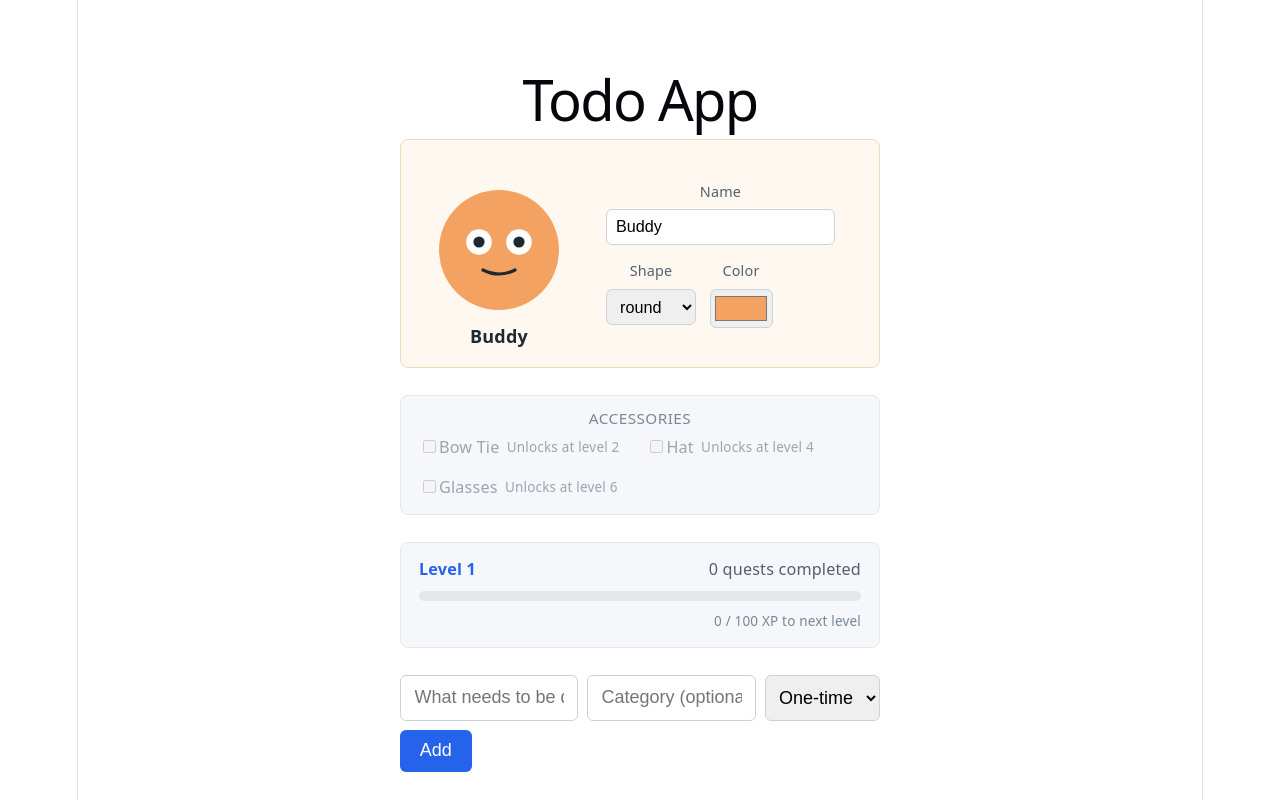
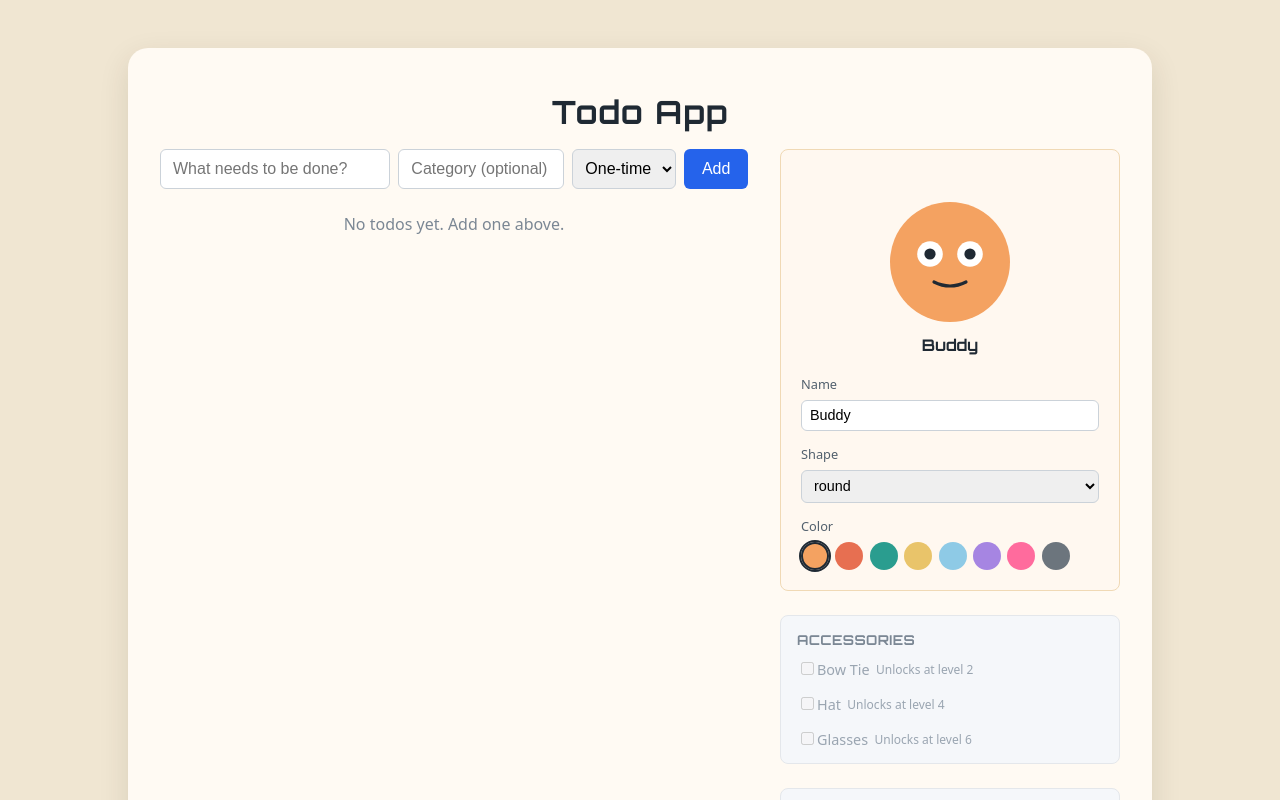
Before and after one commit to iamomtiwari/vibe-coding-lab, a React (Vite) app in the folder 01-todo-app/: page / in a window 1280 px wide. Shown: the top 800 px of the page. Built offline with nearby package versions, Linux system fonts and the light colour scheme.

Commit message:
style(todo-app): redesign layout, add beige theme, orbitron font, more pet variety

```diff
--- a/01-todo-app/index.html
+++ b/01-todo-app/index.html
@@ -5,6 +5,12 @@
     <link rel="icon" type="image/svg+xml" href="/favicon.svg" />
     <meta name="viewport" content="width=device-width, initial-scale=1.0" />
     <title>Todo App</title>
+    <link rel="preconnect" href="https://fonts.googleapis.com" />
+    <link rel="preconnect" href="https://fonts.gstatic.com" crossorigin />
+    <link
+      href="https://fonts.googleapis.com/css2?family=Orbitron:wght@500;700;900&display=swap"
+      rel="stylesheet"
+    />
   </head>
   <body>
     <div id="root"></div>
--- a/01-todo-app/src/App.css
+++ b/01-todo-app/src/App.css
@@ -1,26 +1,62 @@
 .app {
-  max-width: 480px;
+  max-width: 960px;
   margin: 3rem auto;
-  padding: 0 1.5rem;
+  padding: 2rem;
   font-family: system-ui, sans-serif;
   color: #1f2933;
+  background: #fffaf3;
+  border-radius: 20px;
+  box-shadow: 0 10px 30px rgba(60, 45, 20, 0.12);
 }
 
 h1 {
+  font-family: 'Orbitron', system-ui, sans-serif;
+  font-weight: 700;
+  letter-spacing: 0.04em;
   text-align: center;
   margin-bottom: 1.5rem;
 }
 
+.layout {
+  display: grid;
+  grid-template-columns: 1fr 340px;
+  gap: 2rem;
+  align-items: start;
+}
+
+.main-column {
+  min-width: 0;
+}
+
+.sidebar {
+  min-width: 0;
+  display: flex;
+  flex-direction: column;
+  gap: 1.5rem;
+}
+
+.sidebar .pet-panel,
+.sidebar .accessories-panel,
+.sidebar .stats-panel {
+  margin-bottom: 0;
+}
+
+@media (max-width: 760px) {
+  .layout {
+    grid-template-columns: 1fr;
+  }
+}
+
 .pet-panel {
   display: flex;
+  flex-direction: column;
   align-items: center;
-  gap: 1.5rem;
+  gap: 1rem;
   background: #fff8f0;
   border: 1px solid #f0d9b5;
   border-radius: 8px;
-  padding: 1rem;
+  padding: 1.25rem;
   margin-bottom: 1.5rem;
-  flex-wrap: wrap;
 }
 
 .pet-display {
@@ -66,14 +102,15 @@ h1 {
 }
 
 .pet-name {
-  font-weight: 600;
+  font-family: 'Orbitron', system-ui, sans-serif;
+  font-weight: 700;
 }
 
 .pet-controls {
   display: flex;
-  flex-wrap: wrap;
+  flex-direction: column;
   gap: 0.75rem;
-  flex: 1;
+  width: 100%;
 }
 
 .pet-field {
@@ -92,10 +129,25 @@ h1 {
   font-size: 0.9rem;
 }
 
-.pet-field input[type='color'] {
-  padding: 0.15rem;
-  height: 2.2rem;
-  width: 3.5rem;
+.color-swatches {
+  display: flex;
+  flex-wrap: wrap;
+  gap: 0.4rem;
+}
+
+.color-swatch {
+  width: 1.75rem;
+  height: 1.75rem;
+  border-radius: 50%;
+  border: 2px solid transparent;
+  cursor: pointer;
+  padding: 0;
+}
+
+.color-swatch.selected {
+  border-color: #1f2933;
+  box-shadow: 0 0 0 2px #fffaf3;
+  outline: 2px solid #1f2933;
 }
 
 .accessories-panel {
@@ -148,7 +200,8 @@ h1 {
 }
 
 .level-badge {
-  font-weight: 600;
+  font-family: 'Orbitron', system-ui, sans-serif;
+  font-weight: 700;
   color: #2563eb;
 }
 
@@ -228,6 +281,7 @@ h1 {
 }
 
 .group-title {
+  font-family: 'Orbitron', system-ui, sans-serif;
   font-size: 0.85rem;
   text-transform: uppercase;
   letter-spacing: 0.03em;
--- a/01-todo-app/src/App.jsx
+++ b/01-todo-app/src/App.jsx
@@ -1,5 +1,5 @@
 import { useEffect, useRef, useState } from 'react'
-import PetAvatar, { ACCESSORIES } from './PetAvatar'
+import PetAvatar, { ACCESSORIES, PET_COLORS, PET_SHAPES } from './PetAvatar'
 import './App.css'
 
 const STORAGE_KEY = 'todo-app.todos'
@@ -8,7 +8,6 @@ const PET_STORAGE_KEY = 'todo-app.pet'
 const UNCATEGORIZED = 'Uncategorized'
 const XP_PER_TASK = 10
 
-const PET_SHAPES = ['round', 'square', 'star']
 const DEFAULT_PET = {
   name: 'Buddy',
   shape: 'round',
@@ -256,109 +255,8 @@ function App() {
     <main className="app">
       <h1>Todo App</h1>
 
-      <section className="pet-panel">
-        <div className="pet-display">
-          <PetAvatar
-            shape={pet.shape}
-            color={pet.color}
-            expression={petExpression}
-            equipped={unlockedEquipped}
-          />
-          <span className="pet-name">{pet.name || 'Unnamed pet'}</span>
-        </div>
-        <div className="pet-controls">
-          <label className="pet-field">
-            Name
-            <input
-              type="text"
-              value={pet.name}
-              onChange={(e) =>
-                setPet((prev) => ({ ...prev, name: e.target.value }))
-              }
-              maxLength={20}
-            />
-          </label>
-          <label className="pet-field">
-            Shape
-            <select
-              value={pet.shape}
-              onChange={(e) =>
-                setPet((prev) => ({ ...prev, shape: e.target.value }))
-              }
-            >
-              {PET_SHAPES.map((s) => (
-                <option key={s} value={s}>
-                  {s}
-                </option>
-              ))}
-            </select>
-          </label>
-          <label className="pet-field">
-            Color
-            <input
-              type="color"
-              value={pet.color}
-              onChange={(e) =>
-                setPet((prev) => ({ ...prev, color: e.target.value }))
-              }
-            />
-          </label>
-        </div>
-      </section>
-
-      <section className="accessories-panel">
-        <h2 className="group-title">Accessories</h2>
-        <ul className="accessories-list">
-          {ACCESSORIES.map((accessory) => {
-            const unlocked = level >= accessory.unlockLevel
-            const isEquipped = pet.equipped.includes(accessory.id)
-            return (
-              <li key={accessory.id} className={unlocked ? '' : 'locked'}>
-                <label>
-                  <input
-                    type="checkbox"
-                    checked={unlocked && isEquipped}
-                    disabled={!unlocked}
-                    onChange={() => toggleAccessory(accessory.id)}
-                  />
-                  {accessory.label}
-                </label>
-                {!unlocked && (
-                  <span className="unlock-hint">
-                    Unlocks at level {accessory.unlockLevel}
-                  </span>
-                )}
-              </li>
-            )
-          })}
-        </ul>
-      </section>
-
-      <section className="stats-panel">
-        <div className="stats-header">
-          <span className="level-badge">Level {level}</span>
-          <span className="quests-completed">
-            {profile.questsCompleted} quest
-            {profile.questsCompleted === 1 ? '' : 's'} completed
-          </span>
-        </div>
-        <div
-          className="progress-bar"
-          role="progressbar"
-          aria-valuenow={xpIntoLevel}
-          aria-valuemin={0}
-          aria-valuemax={xpForNextLevel}
-        >
-          <div
-            className="progress-bar-fill"
-            style={{ width: `${progressPercent}%` }}
-          />
-        </div>
-        <span className="xp-label">
-          {xpIntoLevel} / {xpForNextLevel} XP to next level
-        </span>
-      </section>
-
+      <div className="layout">
+        <div className="main-column">
           <form className="add-form" onSubmit={addTodo}>
             <input
               type="text"
@@ -472,6 +370,120 @@ function App() {
               </button>
             </footer>
           )}
+        </div>
+
+        <aside className="sidebar">
+          <section className="pet-panel">
+            <div className="pet-display">
+              <PetAvatar
+                shape={pet.shape}
+                color={pet.color}
+                expression={petExpression}
+                equipped={unlockedEquipped}
+              />
+              <span className="pet-name">{pet.name || 'Unnamed pet'}</span>
+            </div>
+            <div className="pet-controls">
+              <label className="pet-field">
+                Name
+                <input
+                  type="text"
+                  value={pet.name}
+                  onChange={(e) =>
+                    setPet((prev) => ({ ...prev, name: e.target.value }))
+                  }
+                  maxLength={20}
+                />
+              </label>
+              <label className="pet-field">
+                Shape
+                <select
+                  value={pet.shape}
+                  onChange={(e) =>
+                    setPet((prev) => ({ ...prev, shape: e.target.value }))
+                  }
+                >
+                  {PET_SHAPES.map((s) => (
+                    <option key={s} value={s}>
+                      {s}
+                    </option>
+                  ))}
+                </select>
+              </label>
+              <div className="pet-field">
+                <span>Color</span>
+                <div className="color-swatches" role="radiogroup" aria-label="Pet color">
+                  {PET_COLORS.map((c) => (
+                    <button
+                      key={c}
+                      type="button"
+                      role="radio"
+                      aria-checked={pet.color === c}
+                      className={`color-swatch${pet.color === c ? ' selected' : ''}`}
+                      style={{ backgroundColor: c }}
+                      aria-label={c}
+                      onClick={() => setPet((prev) => ({ ...prev, color: c }))}
+                    />
+                  ))}
+                </div>
+              </div>
+            </div>
+          </section>
+
+          <section className="accessories-panel">
+            <h2 className="group-title">Accessories</h2>
+            <ul className="accessories-list">
+              {ACCESSORIES.map((accessory) => {
+                const unlocked = level >= accessory.unlockLevel
+                const isEquipped = pet.equipped.includes(accessory.id)
+                return (
+                  <li key={accessory.id} className={unlocked ? '' : 'locked'}>
+                    <label>
+                      <input
+                        type="checkbox"
+                        checked={unlocked && isEquipped}
+                        disabled={!unlocked}
+                        onChange={() => toggleAccessory(accessory.id)}
+                      />
+                      {accessory.label}
+                    </label>
+                    {!unlocked && (
+                      <span className="unlock-hint">
+                        Unlocks at level {accessory.unlockLevel}
+                      </span>
+                    )}
+                  </li>
+                )
+              })}
+            </ul>
+          </section>
+
+          <section className="stats-panel">
+            <div className="stats-header">
+              <span className="level-badge">Level {level}</span>
+              <span className="quests-completed">
+                {profile.questsCompleted} quest
+                {profile.questsCompleted === 1 ? '' : 's'} completed
+              </span>
+            </div>
+            <div
+              className="progress-bar"
+              role="progressbar"
+              aria-valuenow={xpIntoLevel}
+              aria-valuemin={0}
+              aria-valuemax={xpForNextLevel}
+            >
+              <div
+                className="progress-bar-fill"
+                style={{ width: `${progressPercent}%` }}
+              />
+            </div>
+            <span className="xp-label">
+              {xpIntoLevel} / {xpForNextLevel} XP to next level
+            </span>
+          </section>
+        </aside>
+      </div>
     </main>
   )
 }
--- a/01-todo-app/src/PetAvatar.jsx
+++ b/01-todo-app/src/PetAvatar.jsx
@@ -6,7 +6,26 @@ const BODY_SHAPES = {
   star: (
     <path d="M100 20 L120 80 L184 80 L132 118 L152 180 L100 142 L48 180 L68 118 L16 80 L80 80 Z" />
   ),
+  diamond: (
+    <rect x="45" y="45" width="110" height="110" rx="16" transform="rotate(45 100 100)" />
+  ),
+  blob: (
+    <path d="M100 40 C140 40 172 65 172 106 C172 146 144 187 100 189 C56 191 29 149 30 108 C31 68 60 40 100 40 Z" />
+  ),
 }
+
+export const PET_SHAPES = Object.keys(BODY_SHAPES)
+
+export const PET_COLORS = [
+  '#f4a261',
+  '#e76f51',
+  '#2a9d8f',
+  '#e9c46a',
+  '#8ecae6',
+  '#a685e2',
+  '#ff6b9d',
+  '#6c757d',
+]
 
 const EYE_CENTERS = [
   { x: 75, y: 105 },
--- a/01-todo-app/src/index.css
+++ b/01-todo-app/src/index.css
@@ -1,111 +1,10 @@
 :root {
-  --text: #6b6375;
-  --text-h: #08060d;
-  --bg: #fff;
-  --border: #e5e4e7;
-  --code-bg: #f4f3ec;
-  --accent: #aa3bff;
-  --accent-bg: rgba(170, 59, 255, 0.1);
-  --accent-border: rgba(170, 59, 255, 0.5);
-  --social-bg: rgba(244, 243, 236, 0.5);
-  --shadow:
-    rgba(0, 0, 0, 0.1) 0 10px 15px -3px, rgba(0, 0, 0, 0.05) 0 4px 6px -2px;
-
-  --sans: system-ui, 'Segoe UI', Roboto, sans-serif;
-  --heading: system-ui, 'Segoe UI', Roboto, sans-serif;
-  --mono: ui-monospace, Consolas, monospace;
-
-  font: 18px/145% var(--sans);
-  letter-spacing: 0.18px;
-  color-scheme: light dark;
-  color: var(--text);
-  background: var(--bg);
-  font-synthesis: none;
-  text-rendering: optimizeLegibility;
-  -webkit-font-smoothing: antialiased;
-  -moz-osx-font-smoothing: grayscale;
-
-  @media (max-width: 1024px) {
-    font-size: 16px;
-  }
-}
-
-@media (prefers-color-scheme: dark) {
-  :root {
-    --text: #9ca3af;
-    --text-h: #f3f4f6;
-    --bg: #16171d;
-    --border: #2e303a;
-    --code-bg: #1f2028;
-    --accent: #c084fc;
-    --accent-bg: rgba(192, 132, 252, 0.15);
-    --accent-border: rgba(192, 132, 252, 0.5);
-    --social-bg: rgba(47, 48, 58, 0.5);
-    --shadow:
-      rgba(0, 0, 0, 0.4) 0 10px 15px -3px, rgba(0, 0, 0, 0.25) 0 4px 6px -2px;
-  }
-
-  #social .button-icon {
-    filter: invert(1) brightness(2);
-  }
+  color-scheme: light;
 }
 
 body {
   margin: 0;
+  min-height: 100vh;
+  background: #f0e6d2;
+  font: 16px/145% system-ui, 'Segoe UI', Roboto, sans-serif;
 }
-
-#root {
-  width: 1126px;
-  max-width: 100%;
-  margin: 0 auto;
-  text-align: center;
-  border-inline: 1px solid var(--border);
-  min-height: 100svh;
-  display: flex;
-  flex-direction: column;
-  box-sizing: border-box;
-}
-
-h1,
-h2 {
-  font-family: var(--heading);
-  font-weight: 500;
-  color: var(--text-h);
-}
-
-h1 {
-  font-size: 56px;
-  letter-spacing: -1.68px;
-  margin: 32px 0;
-  @media (max-width: 1024px) {
-    font-size: 36px;
-    margin: 20px 0;
-  }
-}
-h2 {
-  font-size: 24px;
-  line-height: 118%;
-  letter-spacing: -0.24px;
-  margin: 0 0 8px;
-  @media (max-width: 1024px) {
-    font-size: 20px;
-  }
-}
-p {
-  margin: 0;
-}
-
-code,
-.counter {
-  font-family: var(--mono);
-  display: inline-flex;
-  border-radius: 4px;
-  color: var(--text-h);
-}
-
-code {
-  font-size: 15px;
-  line-height: 135%;
-  padding: 4px 8px;
-  background: var(--code-bg);
-}
```
Lines whose indentation alone changed are shown as unchanged.
